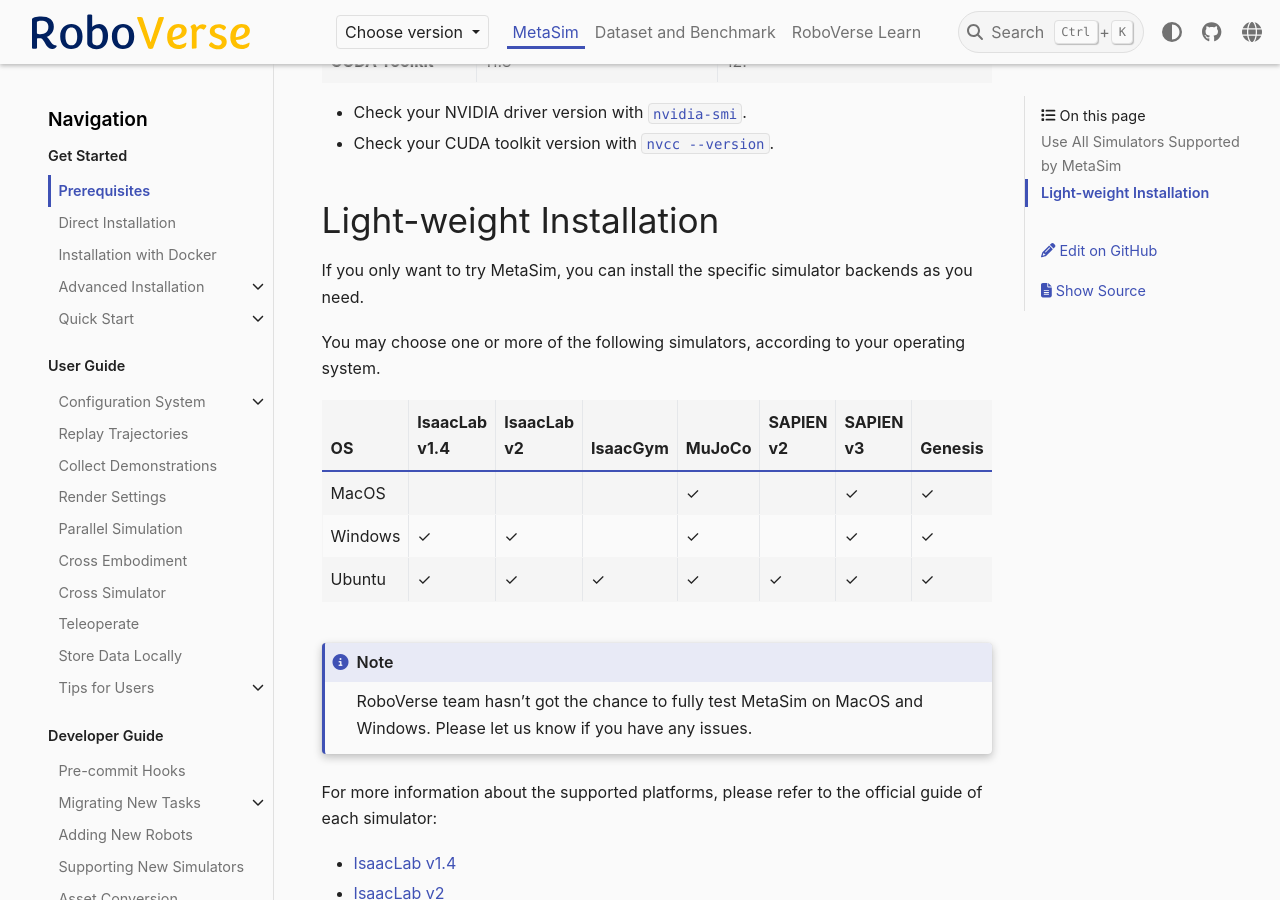
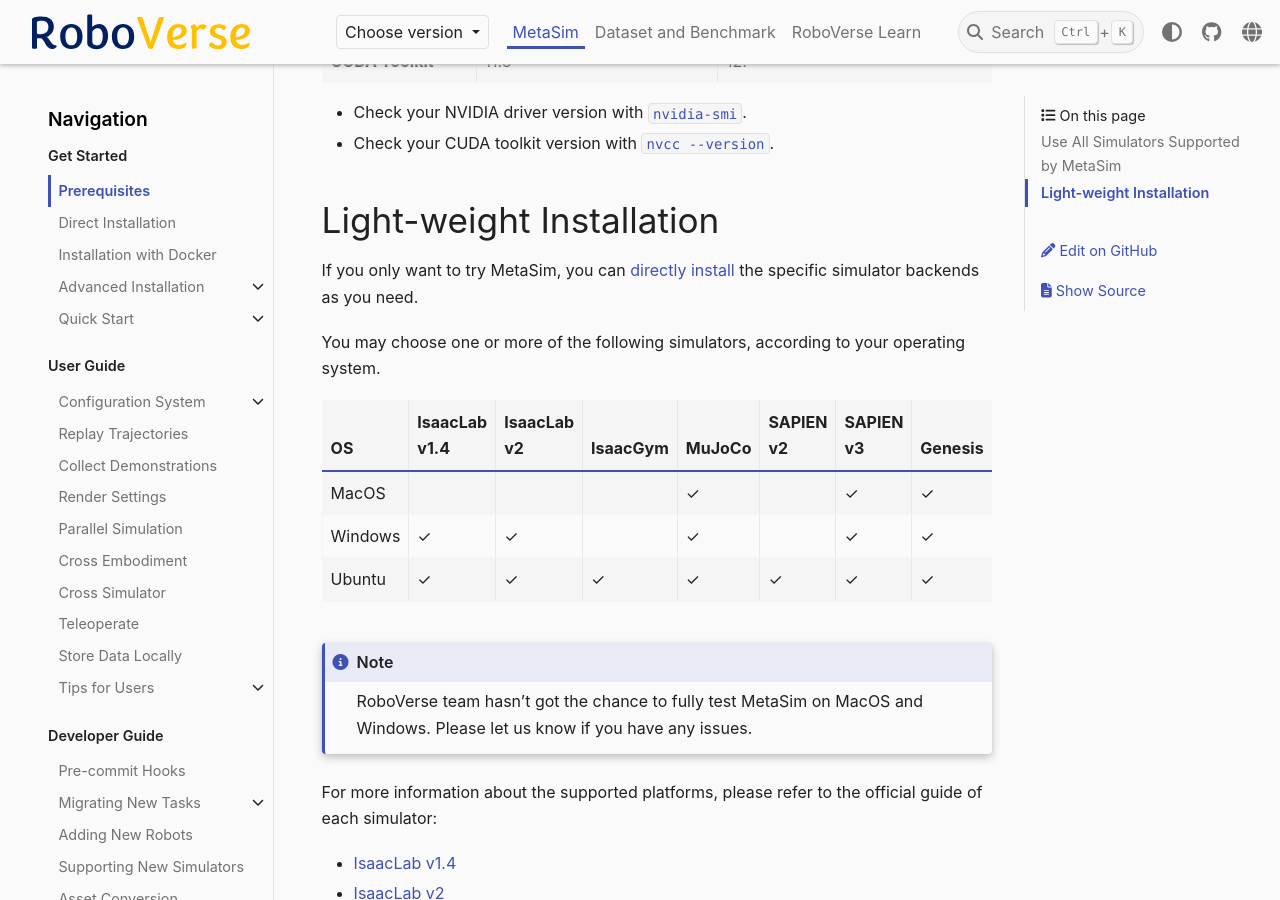
Before and after one commit to zxx3312/RoboVerse, a Sphinx documentation site: the page built from docs/source/metasim/get_started/prerequisite.md, in a window 1280 px wide and 900 px high, scrolled down 1038 px. Built offline with Sphinx 7.4.7 and the PyData theme 0.15.4, drawn with Linux system fonts in a browser that asks for light colours; pages that are not in the unit, such as notebooks, are missing from menus.

Commit message:
doc: prerequisite more smooth

```diff
--- a/docs/source/metasim/get_started/prerequisite.md
+++ b/docs/source/metasim/get_started/prerequisite.md
@@ -29,7 +29,7 @@
 
 ## Light-weight Installation
 
-If you only want to try MetaSim, you can install the specific simulator backends as you need.
+If you only want to try MetaSim, you can [directly install](./installation.rst) the specific simulator backends as you need.
 
 You may choose one or more of the following simulators, according to your operating system.
 
```
